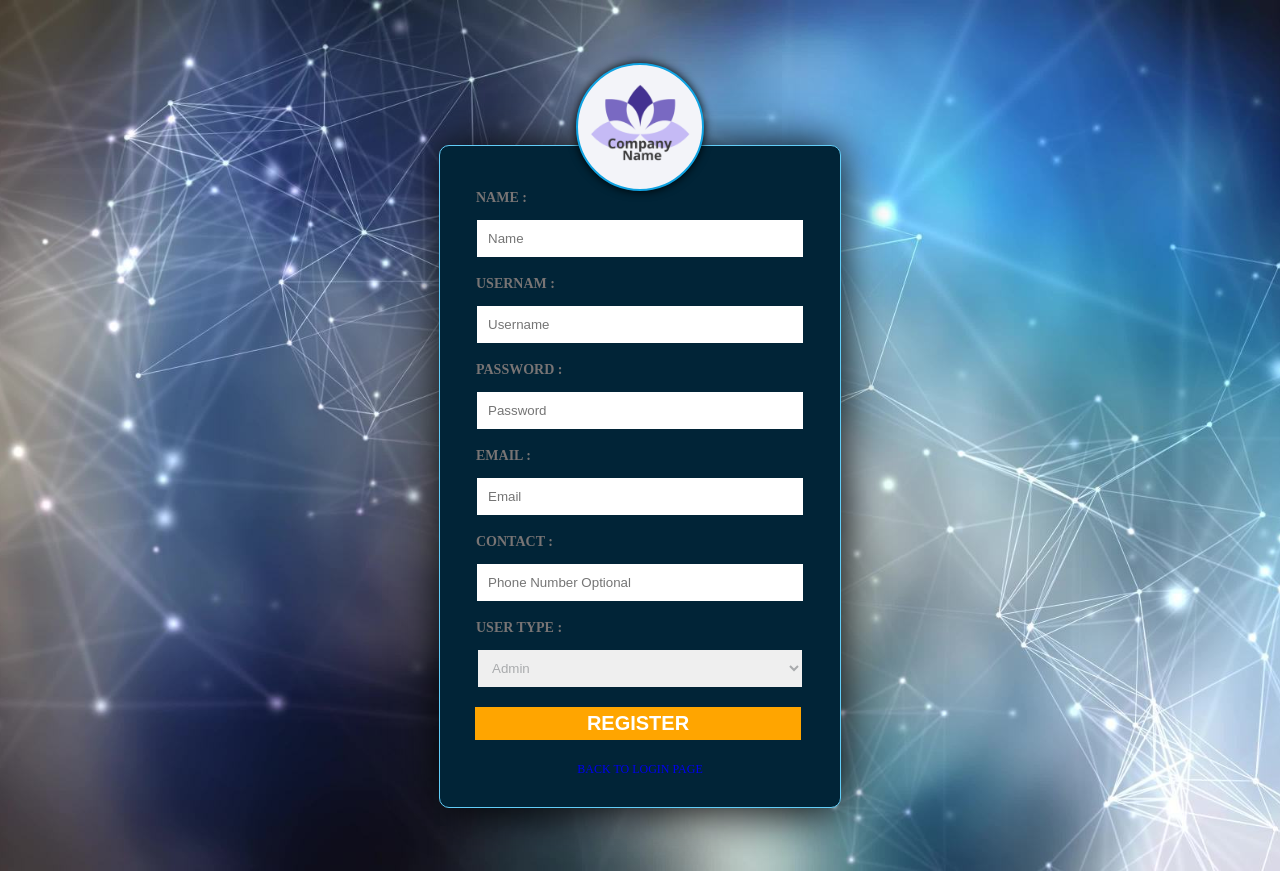
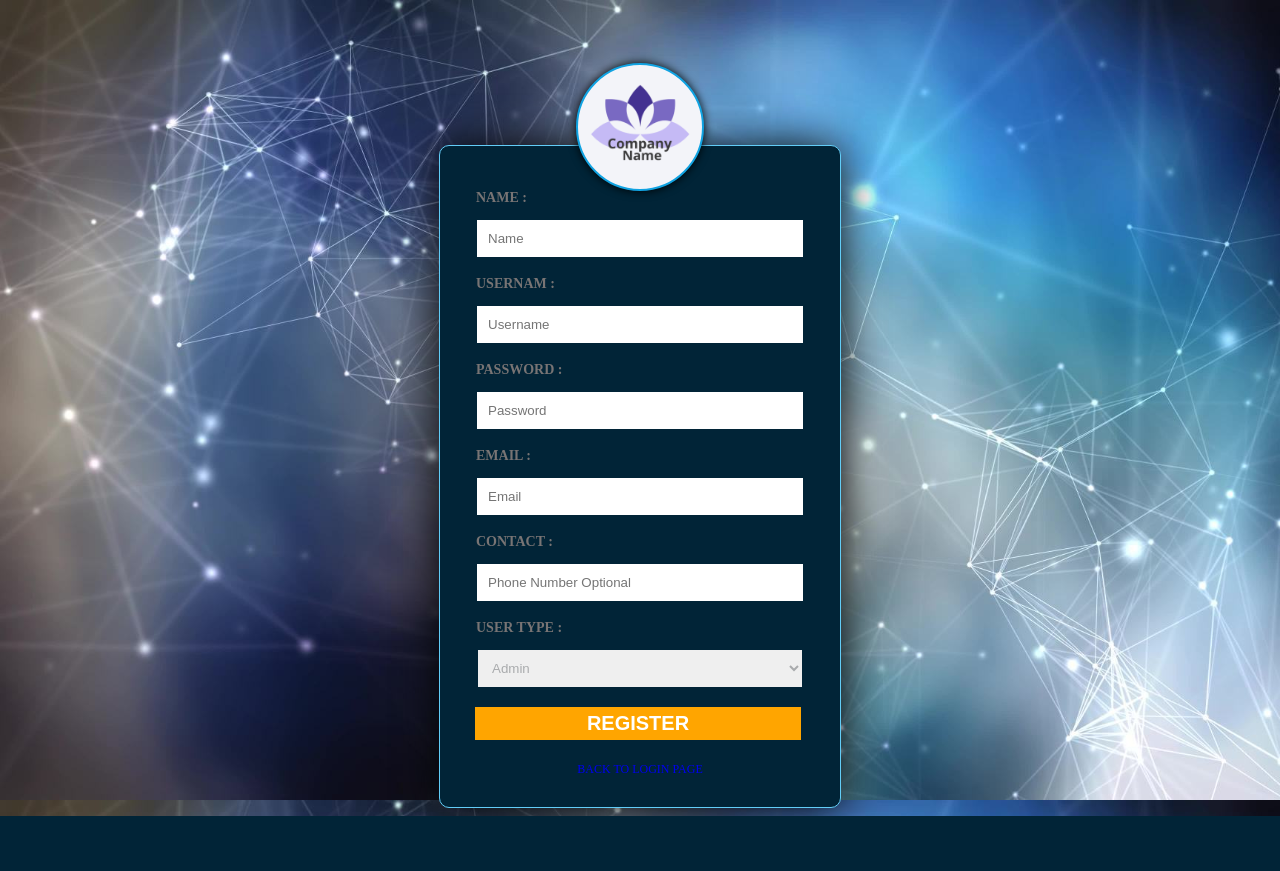
Before and after one commit to ArhaamAcademy/simple-login-system, a PHP site: page /register.php in a window 1280 px wide. After the commit the page ends 816 px from the top, so only its background shows below. Run offline with PHP 8.4, Linux system fonts and the light colour scheme.

Commit message:
Update style.css

```diff
--- a/style.css
+++ b/style.css
@@ -1,9 +1,9 @@
-body{
-    background-image: url(img/theme-bg.jpg);
-    background-size: cover;
-    background-position: center;
-    background-repeat: repeat;
-    min-height: 800px;
+html {
+  background: url(img/theme-bg.jpg) no-repeat center center fixed;
+  -webkit-background-size: cover;
+  -moz-background-size: cover;
+  -o-background-size: cover;
+  background-size: cover;
 }
 .main_content {
 	width: 100%;
```
